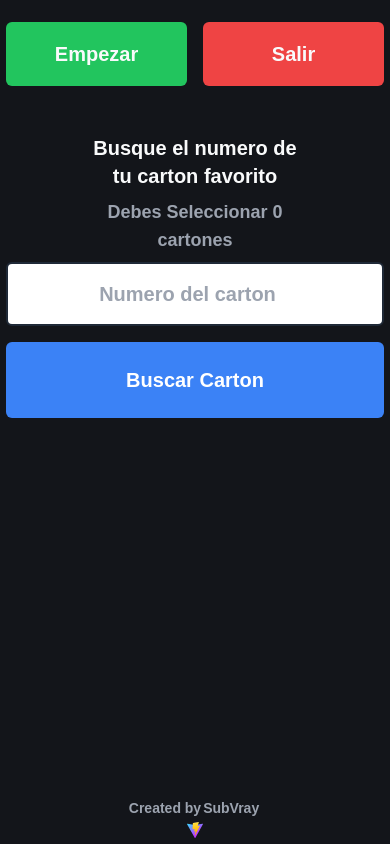
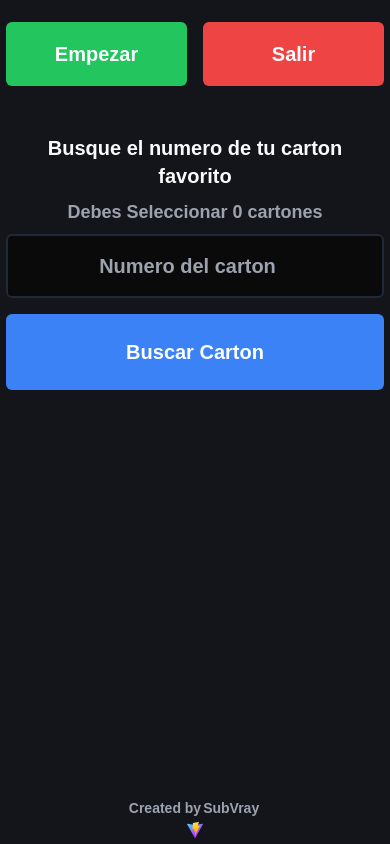
Before and after one commit to SubVray/bingo-game, a React (Vite) app: page /select-bingo-card in a window 390 px wide. Built offline with nearby package versions, Linux system fonts and the light colour scheme; a web font is replaced by a local one.

Commit message:
Update SelectBingoCards.tsx

```diff
--- a/src/components/SelectBingoCards.tsx
+++ b/src/components/SelectBingoCards.tsx
@@ -66,10 +66,10 @@ export const SelectBingoCards = ({
 
 	return (
 		<div className="mb-6 mt-6 w-full">
-			<p className="mx-auto mb-2 max-w-[20ch] text-center text-xl font-semibold md:max-w-[35ch]">
+			<p className="mx-auto mb-2 max-w-[28ch] text-center text-xl font-semibold md:max-w-[40ch]">
 				Busque el numero de tu carton favorito
 			</p>
-			<p className="mx-auto mb-2 max-w-[25ch] text-center text-lg font-semibold text-gray-400 md:max-w-[35ch]">
+			<p className="mx-auto mb-2 max-w-[28ch] text-center text-lg font-semibold text-gray-400 md:max-w-[35ch]">
 				Debes Seleccionar {storedNumberOfBingoCards} cartones
 			</p>
 			<form
@@ -83,7 +83,7 @@ export const SelectBingoCards = ({
 					required
 					placeholder="Numero del carton"
 					onChange={(e) => setSelectedCardId(Number(e.target.value))}
-					className="mb-4 w-full rounded-md border-2 border-gray-800 p-4 text-center text-xl font-semibold text-gray-900 outline-none transition hover:border-gray-700 focus:ring-2 focus:ring-blue-500"
+					className="mb-4 w-full rounded-md border-2 border-gray-800 p-4 text-center text-xl font-semibold text-gray-50 outline-none transition hover:border-gray-700 focus:ring-2 focus:ring-blue-500 bg-neutral-950"
 				/>
 				<button
 					type="submit"
```
